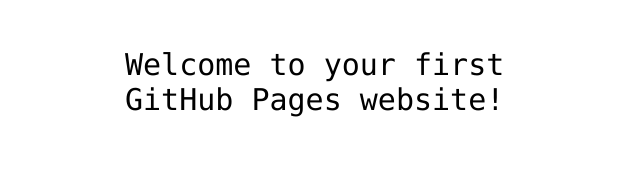
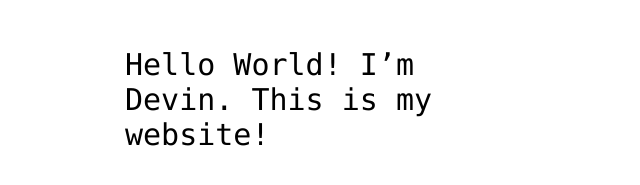
Before and after one commit to 5ft6/DevinT.github.io, a plain HTML site: page index.html in a window 1280 px wide. Shown: the part 341-526 px from the top of the page, without its empty margins (315-955 px from the left). Drawn offline with Linux system fonts and the light colour scheme.

Commit message:
Update index.html
Add intro

```diff
--- a/index.html
+++ b/index.html
@@ -12,7 +12,7 @@
 <img src="https://octodex.github.com/images/daftpunktocat-thomas.gif" id="octocat" alt="octocat-gif" />
 
 <!-- Change this code here by copy and pasting your template on line 15 -->
-<p>Welcome to your first GitHub Pages website!</p>
+<p>Hello World! I’m Devin. This is my website!</p>
 
 </body>
 </html>
```
